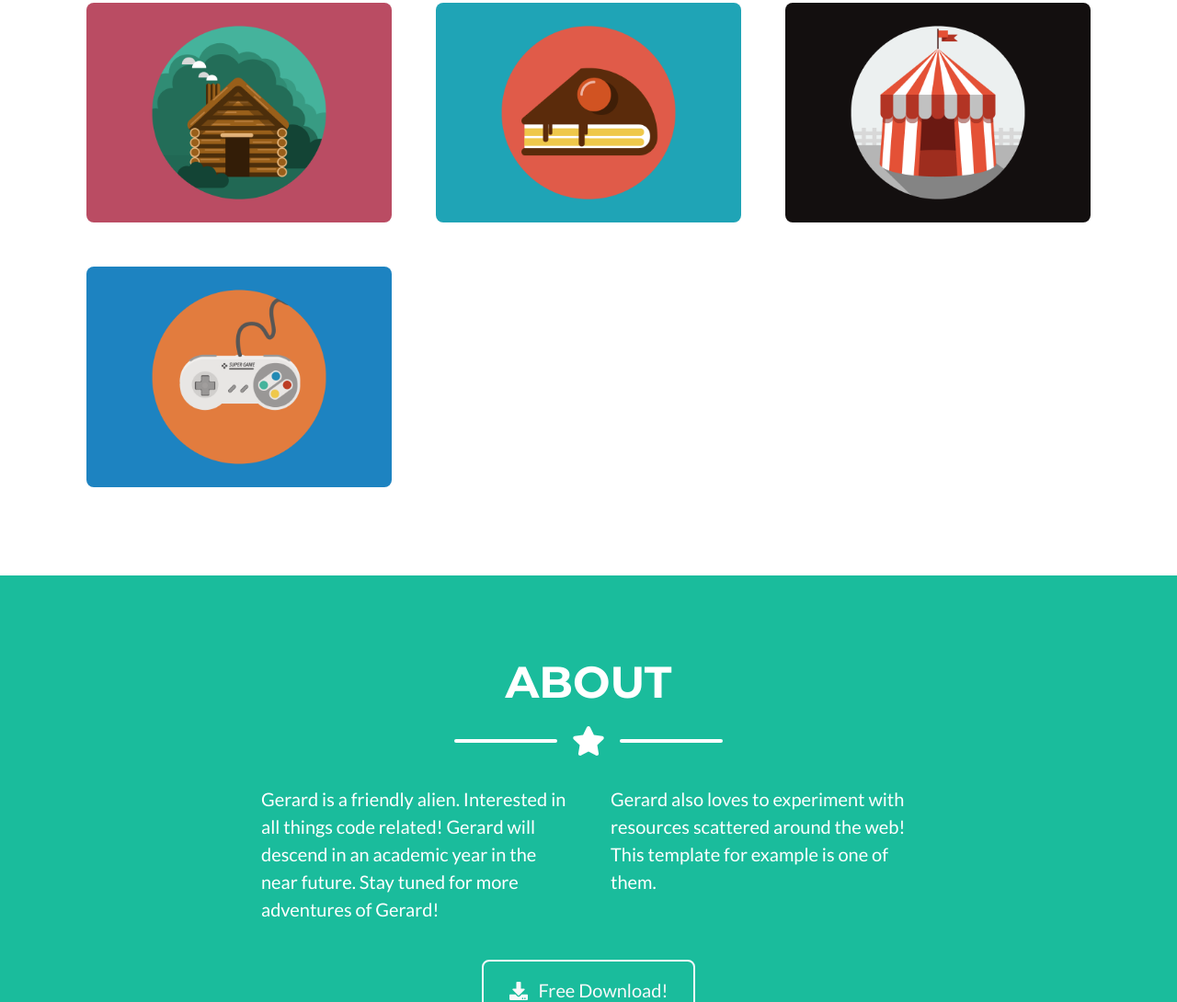
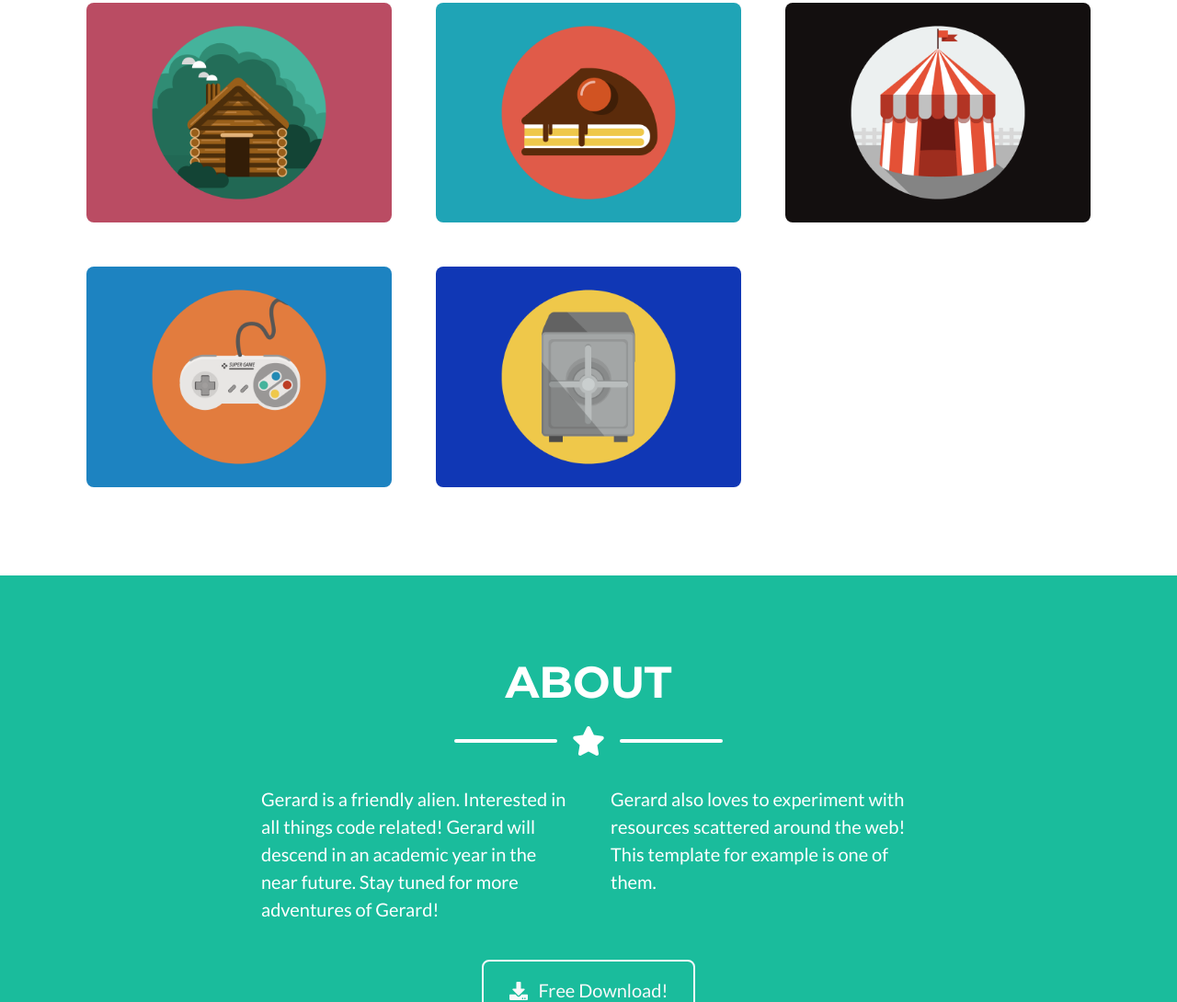
Before and after one commit to Nielscolmancmd/Labo4, a plain HTML site: page src/index.html in a window 1280 px wide. Shown: the part 981-2071 px from the top of the page at 92% size. Drawn offline with nearby package versions, Linux system fonts and the light colour scheme.

Commit message:
Add portfolio item line 103

```diff
--- a/src/index.html
+++ b/src/index.html
@@ -100,7 +100,15 @@
                             <img class="img-fluid" src="assets/img/portfolio/game.png" alt="" />
                         </div>
                     </div>
-
+                   <!-- Portfolio Item 5-->
+    <div class="col-md-6 col-lg-4 mb-5 mb-md-0">
+        <div class="portfolio-item mx-auto" data-toggle="modal" data-target="#portfolioModal5">
+            <div class="portfolio-item-caption d-flex align-items-center justify-content-center h-100 w-100">
+                <div class="portfolio-item-caption-content text-center text-white"><i class="fas fa-plus fa-3x"></i></div>
+            </div>
+                <img class="img-fluid" src="assets/img/portfolio/safe.png" alt="" />
+        </div>
+    </div>
                 </div>
             </div>
         </section>
```
